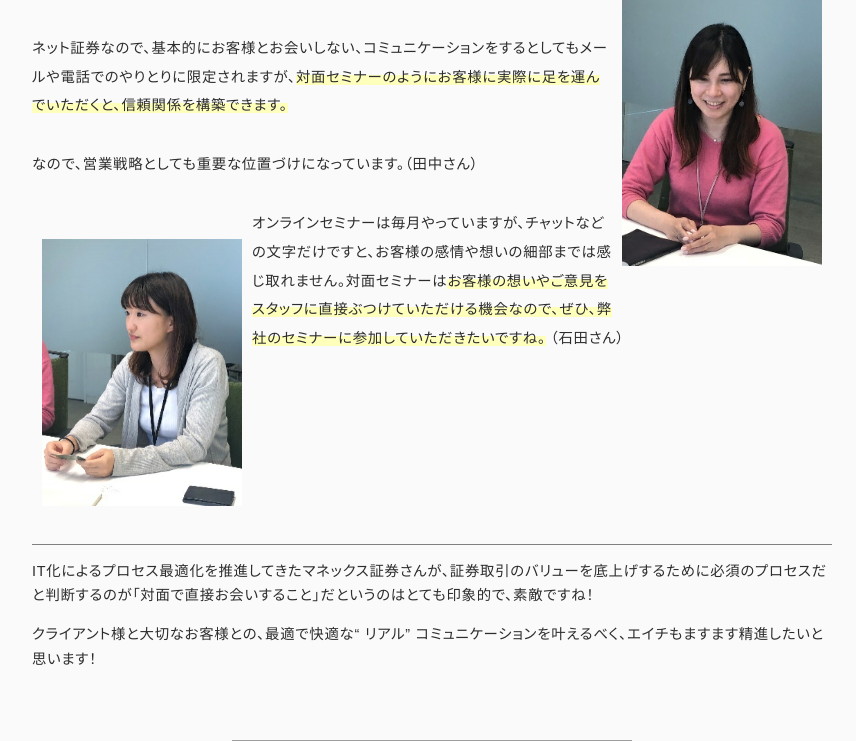
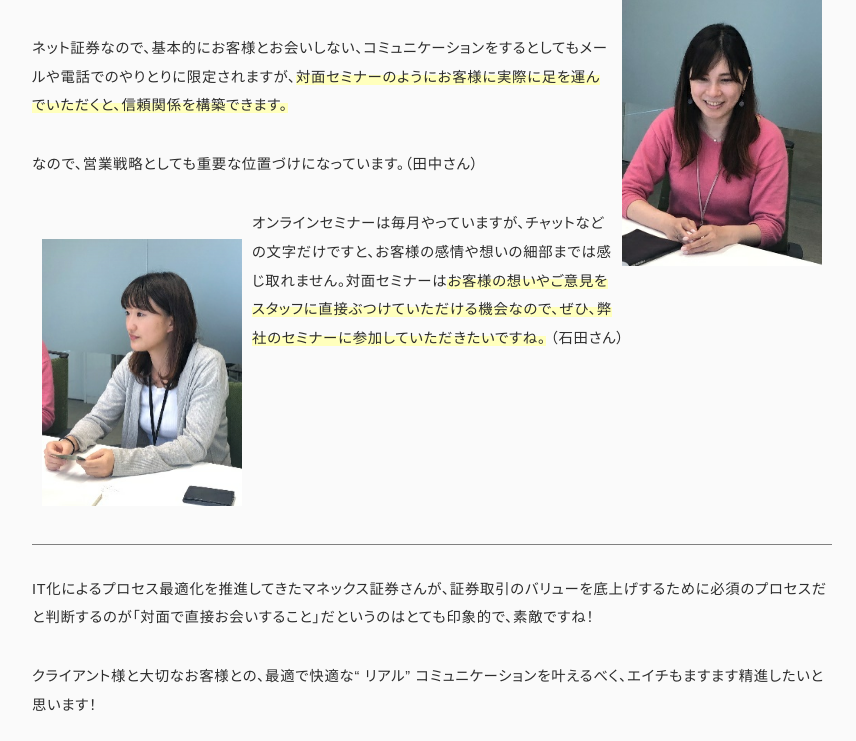
Before and after one commit to h-tomita-jp/html-collection, a PHP site: page /mock-up-201911-interview/index.html in a window 1280 px wide. Shown: the part 3782-4523 px from the top of the page, without its empty margins (208-1064 px from the left). Run offline with PHP 8.4, Linux system fonts and the light colour scheme; some libraries are stand-ins or nearby versions; grey boxes are pictures that could not be loaded.

Commit message:
20191127-1805

```diff
--- a/mock-up-201911-interview/css/style.css
+++ b/mock-up-201911-interview/css/style.css
@@ -407,14 +407,20 @@ header.mainvisual .case_c img {
 
 
 #comment {
-  padding: 110px 0px 40px 0px;
+  padding: 110px 0px 0px 0px;
   background-color: #fafafa;
 }
 
 @media (max-width: 768px) {
   #comment {
-    padding: 20px 0px 40px 0px;
+    padding: 20px 0px 0px 0px;
   }
+}
+
+#comment p {
+  line-height: 2em;
+  margin: 30px 0;
+  text-align: left;
 }
 
 #comment .wrapper {
```
